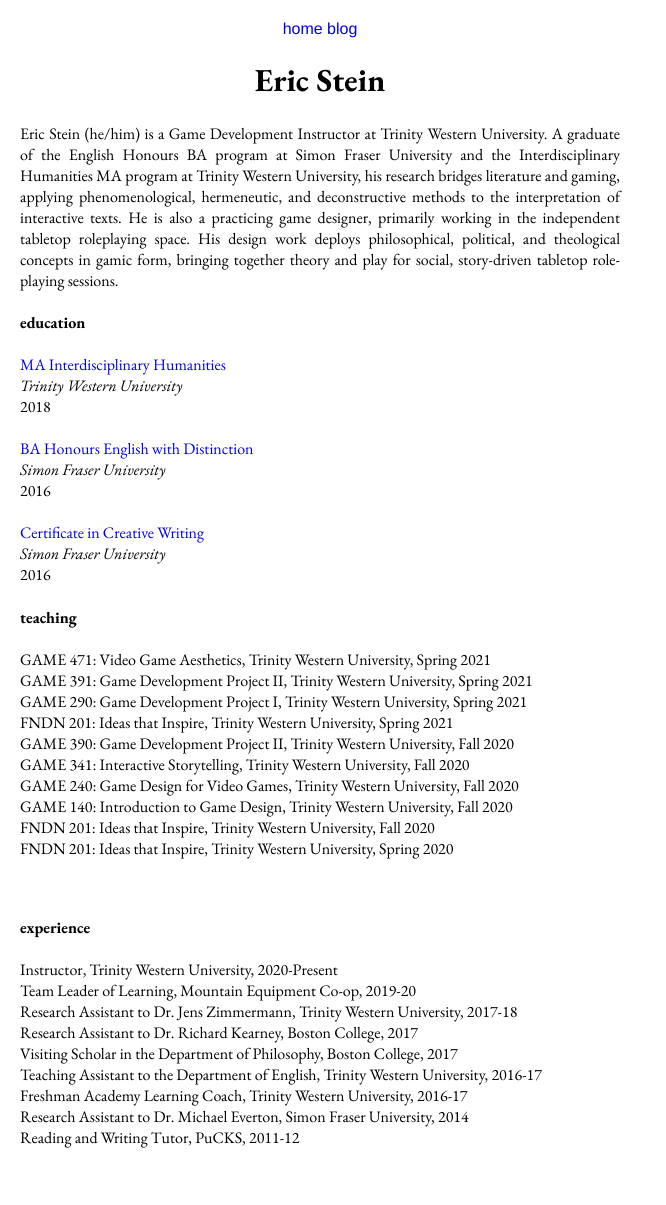
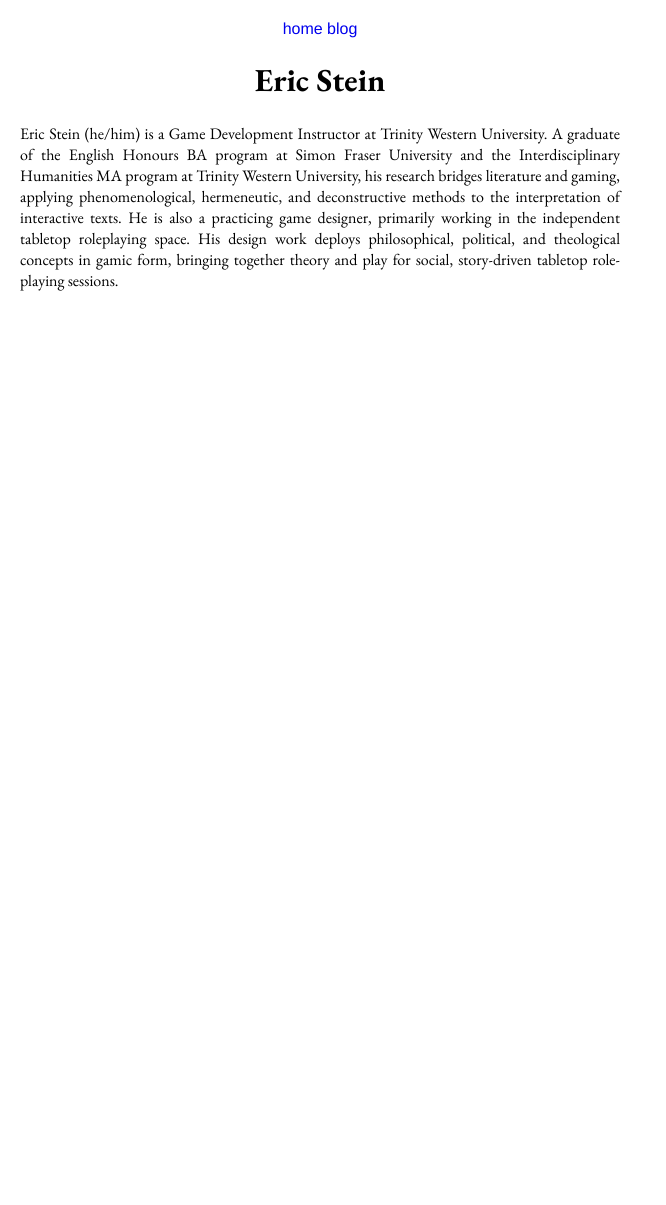
Before and after one commit to steinea/steinea.github.io, a Jekyll site: the page built from index.html, in a window 1280 px wide. Shown: the whole page, without its empty margins (0-666 px from the left). Built offline with Jekyll 4.4.1, drawn with Linux system fonts in a browser that asks for light colours; after the commit the page ends 900 px from its top, so only the background shows below that.

Commit message:
Update index.html

```diff
--- a/index.html
+++ b/index.html
@@ -6,46 +6,3 @@
 <h1>Eric Stein</h1>
 <p>Eric Stein (he/him) is a Game Development Instructor at Trinity Western University. A graduate of the English Honours BA program at Simon Fraser University and the Interdisciplinary Humanities MA program at Trinity Western University, his research bridges literature and gaming, applying phenomenological, hermeneutic, and deconstructive methods to the interpretation of interactive texts. He is also a practicing game designer, primarily working in the independent tabletop roleplaying space. His design work deploys philosophical, political, and theological concepts in gamic form, bringing together theory and play for social, story-driven tabletop role-playing sessions.
 </p>
-
-<h4>education</h4>
-  <p><a href="https://www.academia.edu/40272048/" target="_blank">MA Interdisciplinary Humanities</a>
-  <br><em>Trinity Western University</em>
-  <br>2018
-  <br>
-
-  <br><a href="https://www.academia.edu/32192144/" target="_blank">BA Honours English with Distinction</a>
-  <br><em>Simon Fraser University</em>
-  <br>2016
-  <br>
-
-  <br><a href="https://www.academia.edu/38515322/" target="_blank">Certificate in Creative Writing</a>
-  <br><em>Simon Fraser University</em>
-  <br>2016
-  </p>
-
-<h4>teaching</h4>
-<p>GAME 471: Video Game Aesthetics, Trinity Western University, Spring 2021
-<br>GAME 391: Game Development Project II, Trinity Western University, Spring 2021
-<br>GAME 290: Game Development Project I, Trinity Western University, Spring 2021
-<br>FNDN 201: Ideas that Inspire, Trinity Western University, Spring 2021
-<br>GAME 390: Game Development Project II, Trinity Western University, Fall 2020
-<br>GAME 341: Interactive Storytelling, Trinity Western University, Fall 2020
-<br>GAME 240: Game Design for Video Games, Trinity Western University, Fall 2020
-<br>GAME 140: Introduction to Game Design, Trinity Western University, Fall 2020
-<br>FNDN 201: Ideas that Inspire, Trinity Western University, Fall 2020
-<br>FNDN 201: Ideas that Inspire, Trinity Western University, Spring 2020
-</p>
-<br>
-
-<h4>experience</h4>
-<p>Instructor, Trinity Western University, 2020-Present
-<br>Team Leader of Learning, Mountain Equipment Co-op, 2019-20
-<br>Research Assistant to Dr. Jens Zimmermann, Trinity Western University, 2017-18
-<br>Research Assistant to Dr. Richard Kearney, Boston College, 2017
-<br>Visiting Scholar in the Department of Philosophy, Boston College, 2017
-<br>Teaching Assistant to the Department of English, Trinity Western University, 2016-17
-<br>Freshman Academy Learning Coach, Trinity Western University, 2016-17
-<br>Research Assistant to Dr. Michael Everton, Simon Fraser University, 2014
-<br>Reading and Writing Tutor, PuCKS, 2011-12
-</p>
-<br>
```
